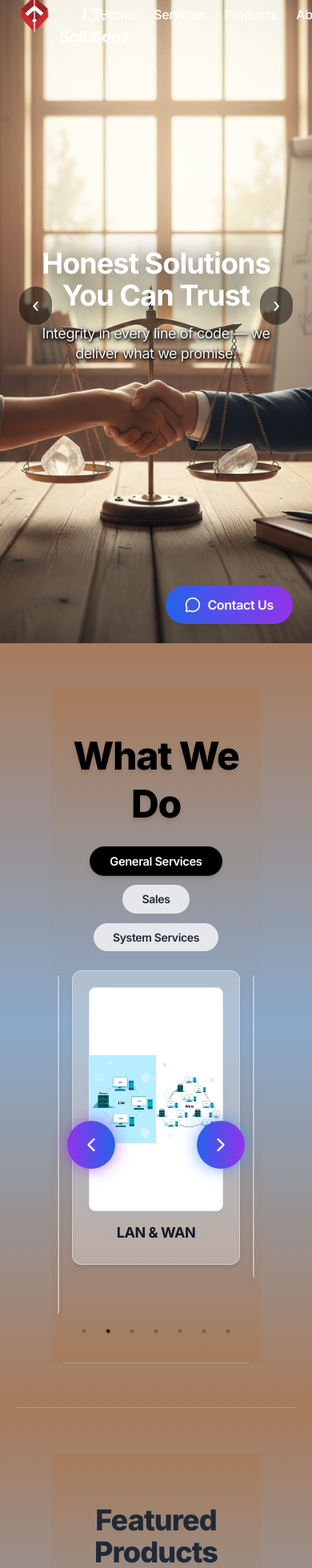
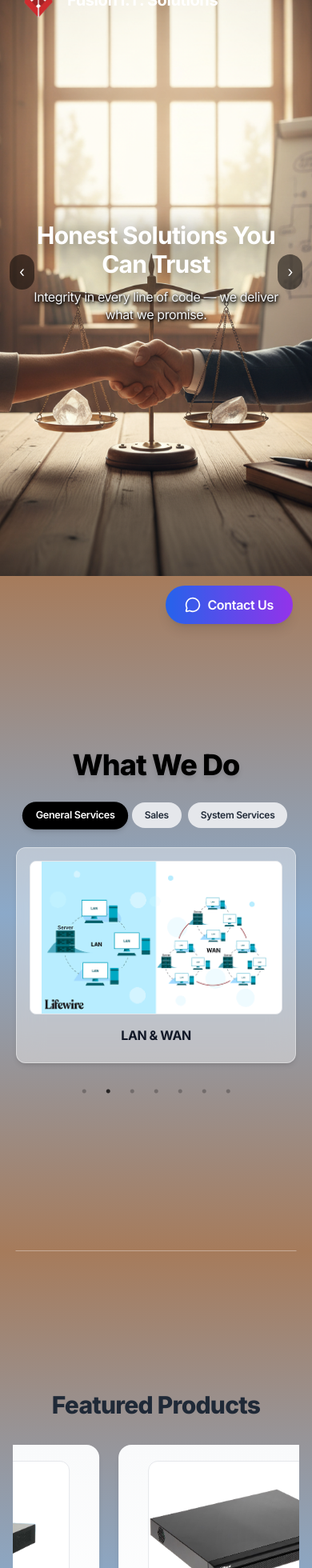
Before and after one commit to DeibBern/fusion-it-frontend, a React (Create React App) app: page / in a window 390 px wide. Shown: the part 40-2000 px from the top of the page at 80% size. Built offline with nearby package versions, Linux system fonts and the light colour scheme.

Commit message:
Latest updates

```diff
--- a/src/App.js
+++ b/src/App.js
@@ -9,7 +9,7 @@ import { Routes, Route, useNavigate, useLocation } from "react-router-dom";
 import { Link as ScrollLink, animateScroll as scroll } from "react-scroll";
 import AllProducts from "./components/AllProducts";
 
-// ✅ Import hero images
+// ✅ Hero Images
 import HonestImg from "./components/HONEST.png";
 import ReliableImg from "./components/RELIABLE.jpg";
 import AffordableImg from "./components/AFFORDABLE.png";
@@ -55,7 +55,7 @@ const Navbar = () => {
           </span>
         </div>
 
-        <div className={`space-x-6 font-medium ${scrolled ? "text-gray-800" : "text-white"}`}>
+        <div className={`hidden md:flex space-x-6 font-medium ${scrolled ? "text-gray-800" : "text-white"}`}>
           <a
             href="#hero"
             onClick={handleHomeClick}
@@ -128,7 +128,6 @@ function Hero() {
   const heroRef = useRef(null);
   const [parallax, setParallax] = useState({ x: 0, y: 0, scrollY: 0 });
 
-  // ✅ Make next stable
   const next = useCallback(() => {
     setAnimating(true);
     setTimeout(() => {
@@ -181,7 +180,11 @@ function Hero() {
   const textTransform = `translate3d(${parallax.x}px, ${parallax.y - parallax.scrollY}px, 0)`;
 
   return (
-    <section className="relative h-screen w-full overflow-hidden" id="hero" ref={heroRef}>
+    <section
+      className="relative h-[90vh] md:h-screen w-full overflow-hidden flex items-center justify-center"
+      id="hero"
+      ref={heroRef}
+    >
       {[0, 1, 2].map((layer) => (
         <div
           key={layer}
@@ -199,23 +202,19 @@ function Hero() {
         ></div>
       ))}
 
-      {/* Dark overlay */}
       <div className="absolute inset-0 bg-black/50 z-5"></div>
 
       <div
-        className={`absolute inset-0 flex flex-col justify-center items-center text-center px-6 z-10 transition-all duration-1000 ${
+        className={`absolute inset-0 flex flex-col justify-center items-center text-center px-4 sm:px-6 z-10 transition-all duration-1000 ${
           animating ? "textOut" : "textIn"
         }`}
-        style={{
-          transform: textTransform,
-          willChange: "transform",
-        }}
+        style={{ transform: textTransform, willChange: "transform" }}
       >
-        <h2 className="text-4xl sm:text-5xl md:text-6xl font-bold text-white mb-4 tracking-tight font-[Inter] drop-shadow-[0_4px_15px_rgba(0,0,0,0.9)]">
+        <h2 className="text-3xl sm:text-5xl md:text-6xl font-bold text-white mb-3 sm:mb-4 tracking-tight font-[Inter] drop-shadow-[0_4px_15px_rgba(0,0,0,0.9)]">
           {slides[currentSlide].title}
         </h2>
         <p
-          className="text-lg sm:text-xl text-gray-100 max-w-3xl tracking-tight leading-snug font-[Inter]"
+          className="text-base sm:text-lg md:text-xl text-gray-100 max-w-[90%] sm:max-w-3xl tracking-tight leading-snug font-[Inter]"
           style={{
             textShadow:
               "0 2px 5px rgba(0,0,0,0.9), 0 3px 8px rgba(0,0,0,0.8), 1px 1px 3px rgba(0,0,0,0.9)",
@@ -227,13 +226,13 @@ function Hero() {
 
       <button
         onClick={prev}
-        className="absolute left-6 top-1/2 -translate-y-1/2 bg-black/50 text-white text-2xl px-4 py-2 rounded-full hover:bg-black/70 transition z-20"
+        className="absolute left-3 sm:left-6 top-1/2 -translate-y-1/2 bg-black/50 text-white text-lg sm:text-2xl px-3 sm:px-4 py-2 rounded-full hover:bg-black/70 transition z-20"
       >
         ‹
       </button>
       <button
         onClick={next}
-        className="absolute right-6 top-1/2 -translate-y-1/2 bg-black/50 text-white text-2xl px-4 py-2 rounded-full hover:bg-black/70 transition z-20"
+        className="absolute right-3 sm:right-6 top-1/2 -translate-y-1/2 bg-black/50 text-white text-lg sm:text-2xl px-3 sm:px-4 py-2 rounded-full hover:bg-black/70 transition z-20"
       >
         ›
       </button>
@@ -249,112 +248,44 @@ function Hero() {
   );
 }
 
-/* ---------------- SECTION WRAPPER ---------------- */
-const SectionWrapper = ({ id, children, elevated = true, small = false, smallHeight = "90vh" }) => {
-  const isProducts = id === "products";
-  return (
-    <section
-      id={id}
-      className={`relative flex items-center justify-center ${
-        isProducts ? "py-4" : "py-4"
-      } px-6 bg-gradient-to-b from-[#E3F2FD] via-[#BBDEFB] to-[#E3F2FD] ${
-        small ? "" : "min-h-screen"
-      }`}
-      style={small ? { minHeight: smallHeight } : {}}
-    >
-      <div
-        className={`max-w-6xl w-full p-10 transition-all duration-500 ${
-          elevated
-            ? "bg-white/10 backdrop-blur-md rounded-3xl shadow-[0_10px_25px_rgba(0,0,0,0.3)] border border-white/20 hover:scale-[1.02] hover:shadow-[0_15px_35px_rgba(0,0,0,0.4)] hover:border-white/30"
-            : ""
-        }`}
-      >
+/* ---------------- WRAPPER ---------------- */
+const SectionWrapper = ({ children, id }) => (
+  <section id={id} className="relative z-10">
     {children}
-      </div>
   </section>
 );
-};
 
 /* ---------------- ABOUT ---------------- */
-function AboutSection() {
-  return (
-    <SectionWrapper id="about" elevated={true}>
-      <div className="grid grid-cols-1 md:grid-cols-2 gap-12 items-center">
-        <div className="text-center md:text-left">
-          <img src={LogoImg} alt="Fusion I.T. Solutions" className="w-28 mx-auto md:mx-0 mb-6" />
-          <h2 className="text-4xl md:text-5xl font-extrabold text-[#734C36] tracking-tight font-[Inter]">
-            Fusion I.T. Solutions
-          </h2>
-          <h3 className="text-2xl md:text-4xl font-bold mt-4 leading-snug text-[#0D1B2A] tracking-tight font-[Inter]">
-            Your #1 Go-To Partner <br /> for All Your IT Needs
-          </h3>
-          <p className="mt-6 text-lg font-medium tracking-tight leading-snug font-[Inter]">
-            Delivering{" "}
-            <span className="text-[#734C36] font-bold">HONEST, RELIABLE, AFFORDABLE</span> and{" "}
-            <span className="text-[#734C36] font-bold">EXPERT</span> solutions across the Philippines.
+const AboutSection = () => (
+  <SectionWrapper id="about">
+    <div className="bg-gray-50 py-20 px-6 md:px-16 text-center">
+      <h2 className="text-4xl font-bold text-gray-800 mb-6 font-[Inter]">About Us</h2>
+      <p className="max-w-3xl mx-auto text-gray-600 text-lg leading-relaxed font-[Inter]">
+        Fusion I.T. Solutions provides complete and innovative IT systems for businesses.
+        We offer customized services that combine honesty, reliability, affordability,
+        and expertise — building solutions that drive success.
       </p>
-        </div>
-        <div>
-          <h2 className="text-3xl md:text-4xl font-bold mb-6 text-[#0D1B2A] tracking-tight font-[Inter]">
-            About Us
-          </h2>
-          <p className="text-lg leading-relaxed mb-4 tracking-tight font-[Inter]">
-            Fusion I.T. Solutions is a premier technology solutions provider based in San Juan, Batangas, Philippines.
-            Our mission is to deliver honest service, reliable solutions, and affordable prices.
-          </p>
-          <p className="text-lg leading-relaxed tracking-tight font-[Inter]">
-            Whether you need software, hardware, networking, security, solar solutions, technical support, or paper
-            products, Fusion I.T. Solutions has the expertise and experience to deliver.
-          </p>
-        </div>
     </div>
   </SectionWrapper>
 );
-}
 
 /* ---------------- FOOTER ---------------- */
-function Footer() {
-  return (
-    <footer className="bg-[#1a1a1a] text-white py-10">
-      <div className="max-w-6xl mx-auto text-center font-[Inter]">
-        <p className="text-lg font-semibold">Fusion I.T. Solutions</p>
-        <p className="text-gray-400 mt-2">Empowering Businesses through Technology and Innovation.</p>
-        <div className="mt-4 flex justify-center space-x-6 text-sm text-gray-400">
-          <a href="#hero" className="hover:text-blue-400">
-            Home
-          </a>
-          <a href="#what-we-do" className="hover:text-blue-400">
-            Services
-          </a>
-          <a href="#products" className="hover:text-blue-400">
-            Products
-          </a>
-          <a href="#about" className="hover:text-blue-400">
-            About
-          </a>
-        </div>
-        <p className="text-xs text-gray-500 mt-6">
-          © {new Date().getFullYear()} Fusion I.T. Solutions. All rights reserved.
-        </p>
-      </div>
+const Footer = () => (
+  <footer className="bg-[#0D1B2A] text-white text-center py-6 font-[Inter]">
+    <p>© {new Date().getFullYear()} Fusion I.T. Solutions. All rights reserved.</p>
   </footer>
 );
-}
 
-/* ---------------- HOME PAGE ---------------- */
+/* ---------------- HOMEPAGE ---------------- */
 function HomePage() {
-  useEffect(() => {
-    window.scrollTo({ top: 0, behavior: "auto" });
-  }, []);
-
   return (
     <>
       <Navbar />
       <Hero />
-      <SectionWrapper id="what-we-do" elevated={false} small={true} smallHeight="60vh">
+      <SectionWrapper id="what-we-do">
         <WhatWeDo />
       </SectionWrapper>
-      <SectionWrapper id="products" elevated={false}>
+      <SectionWrapper id="products">
         <ProductsSection />
       </SectionWrapper>
       <AboutSection />
@@ -364,40 +295,13 @@ function HomePage() {
   );
 }
 
-/* ---------------- MAIN APP ---------------- */
+/* ---------------- APP ---------------- */
 function App() {
-  const location = useLocation();
-
-  useEffect(() => {
-    if ("scrollRestoration" in window.history) {
-      window.history.scrollRestoration = "manual";
-    }
-  }, []);
-
-  useEffect(() => {
-    window.scrollTo({ top: 0, behavior: "auto" });
-  }, [location.pathname]);
-
   return (
-    <div className="App animate-gradient">
     <Routes>
       <Route path="/" element={<HomePage />} />
       <Route path="/products" element={<AllProducts />} />
     </Routes>
-
-      <style>{`
-        @keyframes gradientShift {
-          0% { background-position: 0% 50%; }
-          50% { background-position: 100% 50%; }
-          100% { background-position: 0% 50%; }
-        }
-        .animate-gradient {
-          background: linear-gradient(135deg, #D5BCA1, #B4C8E0, #D5BCA1);
-          background-size: 400% 400%;
-          animation: gradientShift 60s ease infinite;
-        }
-      `}</style>
-    </div>
   );
 }
 
--- a/src/components/Navbar.jsx
+++ b/src/components/Navbar.jsx
@@ -1,76 +1,83 @@
 import React, { useState } from "react";
-import { Menu, X } from "lucide-react"; // ✅ For clean icons (hamburger + close)
 
 export default function Navbar() {
   const [isOpen, setIsOpen] = useState(false);
 
+  const handleToggle = () => setIsOpen(!isOpen);
+  const handleClose = () => setIsOpen(false);
+
   return (
-    <header className="bg-primary text-white shadow-md sticky top-0 z-50">
-      <div className="max-w-7xl mx-auto px-6 py-4 flex justify-between items-center">
-        {/* Logo / Company Name */}
-        <h1 className="text-2xl font-bold tracking-wide">MyCompany</h1>
+    <nav className="bg-red-600 text-white fixed w-full top-0 z-50 shadow-lg">
+      <div className="container mx-auto flex justify-between items-center px-6 py-4">
+        {/* Logo */}
+        <div className="font-extrabold text-2xl tracking-wide">YourLogo</div>
 
-        {/* Desktop Navigation */}
-        <nav className="hidden md:flex space-x-8">
-          <a href="#home" className="hover:text-gray-200 transition">
-            Home
-          </a>
-          <a href="#about" className="hover:text-gray-200 transition">
-            About
-          </a>
-          <a href="#services" className="hover:text-gray-200 transition">
-            Services
-          </a>
-          <a href="#contact" className="hover:text-gray-200 transition">
-            Contact
-          </a>
-        </nav>
+        {/* Desktop Menu */}
+        <div className="hidden md:flex gap-8 font-semibold">
+          <a href="#hero" className="hover:text-red-200 transition">Home</a>
+          <a href="#about" className="hover:text-red-200 transition">About</a>
+          <a href="#services" className="hover:text-red-200 transition">What We Do</a>
+          <a href="#products" className="hover:text-red-200 transition">Products</a>
+          <a href="#contact" className="hover:text-red-200 transition">Contact</a>
+        </div>
 
-        {/* Mobile Menu Button */}
+        {/* Hamburger Button */}
         <button
-          className="md:hidden text-white focus:outline-none"
-          onClick={() => setIsOpen(!isOpen)}
-          aria-label="Toggle menu"
+          onClick={handleToggle}
+          className="md:hidden focus:outline-none focus:ring-2 focus:ring-white"
+          aria-expanded={isOpen}
+          aria-label="Toggle navigation menu"
         >
-          {isOpen ? <X size={28} /> : <Menu size={28} />}
+          <svg
+            xmlns="http://www.w3.org/2000/svg"
+            className="h-7 w-7"
+            fill="none"
+            viewBox="0 0 24 24"
+            stroke="currentColor"
+          >
+            {isOpen ? (
+              <path
+                strokeLinecap="round"
+                strokeLinejoin="round"
+                strokeWidth={2}
+                d="M6 18L18 6M6 6l12 12"
+              />
+            ) : (
+              <path
+                strokeLinecap="round"
+                strokeLinejoin="round"
+                strokeWidth={2}
+                d="M4 6h16M4 12h16M4 18h16"
+              />
+            )}
+          </svg>
         </button>
       </div>
 
-      {/* Mobile Dropdown Menu */}
-      {isOpen && (
-        <div className="md:hidden bg-primary border-t border-gray-700">
-          <nav className="flex flex-col items-center space-y-4 py-4">
-            <a
-              href="#home"
-              className="hover:text-gray-200 transition"
-              onClick={() => setIsOpen(false)}
+      {/* Mobile Menu */}
+      <div
+        className={`md:hidden bg-red-700 overflow-hidden transition-all duration-300 ${
+          isOpen ? "max-h-96 py-4" : "max-h-0"
+        }`}
       >
+        <div className="flex flex-col space-y-3 px-6 font-semibold">
+          <a href="#hero" onClick={handleClose} className="hover:text-red-200 transition">
             Home
           </a>
-            <a
-              href="#about"
-              className="hover:text-gray-200 transition"
-              onClick={() => setIsOpen(false)}
-            >
+          <a href="#about" onClick={handleClose} className="hover:text-red-200 transition">
             About
           </a>
-            <a
-              href="#services"
-              className="hover:text-gray-200 transition"
-              onClick={() => setIsOpen(false)}
-            >
-              Services
+          <a href="#services" onClick={handleClose} className="hover:text-red-200 transition">
+            What We Do
           </a>
-            <a
-              href="#contact"
-              className="hover:text-gray-200 transition"
-              onClick={() => setIsOpen(false)}
-            >
+          <a href="#products" onClick={handleClose} className="hover:text-red-200 transition">
+            Products
+          </a>
+          <a href="#contact" onClick={handleClose} className="hover:text-red-200 transition">
             Contact
           </a>
+        </div>
+      </div>
     </nav>
-        </div>
-      )}
-    </header>
   );
 }
--- a/src/components/ProductsSection.js
+++ b/src/components/ProductsSection.js
@@ -9,7 +9,6 @@ import { products as localProducts } from "../data/products"; // ✅ local data
 const ProductsSection = () => {
   const [products, setProducts] = useState([]);
 
-  // ✅ Use local data (no API)
   useEffect(() => {
     setProducts(localProducts);
   }, []);
@@ -26,17 +25,25 @@ const ProductsSection = () => {
     dots: false,
     pauseOnHover: true,
     responsive: [
+      { breakpoint: 1280, settings: { slidesToShow: 2 } },
       { breakpoint: 1024, settings: { slidesToShow: 2 } },
-      { breakpoint: 640, settings: { slidesToShow: 1 } },
+      { breakpoint: 768, settings: { slidesToShow: 1, arrows: false } },
+      { breakpoint: 640, settings: { slidesToShow: 1, arrows: false } },
     ],
   };
 
   return (
     <section
       id="products"
-      className="min-h-screen bg-white flex flex-col items-center justify-center py-16 px-6"
+      className="min-h-screen bg-white flex flex-col items-center justify-center py-16 px-4 sm:px-6"
     >
-      <h2 className="text-4xl font-extrabold mb-8 text-center text-gray-800 font-[Inter] tracking-tight">
+      {/* Global Font */}
+      <style>{`
+        @import url('https://fonts.googleapis.com/css2?family=Inter:wght@400;500;600;700;800&display=swap');
+        * { font-family: 'Inter', sans-serif !important; letter-spacing: -0.02em; }
+      `}</style>
+
+      <h2 className="text-3xl sm:text-4xl font-extrabold mb-8 text-center text-gray-800 font-[Inter] tracking-tight">
         Featured Products
       </h2>
 
@@ -44,21 +51,21 @@ const ProductsSection = () => {
         <div className="w-full max-w-7xl">
           <Slider {...settings}>
             {products.map((product) => (
-              <div key={product.id} className="px-4">
-                <div className="bg-gradient-to-b from-gray-50 to-white rounded-2xl shadow-md hover:shadow-xl transition-all duration-300 overflow-hidden p-6 flex flex-col items-center">
+              <div key={product.id} className="px-3 sm:px-4">
+                <div className="bg-gradient-to-b from-gray-50 to-white rounded-2xl shadow-md hover:shadow-xl transition-all duration-300 overflow-hidden p-5 sm:p-6 flex flex-col items-center">
                   {product.image && (
-                    <div className="w-64 h-64 flex items-center justify-center bg-white rounded-xl mb-4 overflow-hidden border border-gray-200">
+                    <div className="w-full max-w-[260px] sm:max-w-[300px] h-48 sm:h-64 flex items-center justify-center bg-white rounded-xl mb-4 overflow-hidden border border-gray-200">
                       <img
                         src={product.image}
                         alt={product.name}
-                        className="max-w-full max-h-full object-contain"
+                        className="object-contain w-full h-full transition-transform duration-500 hover:scale-105"
                       />
                     </div>
                   )}
-                  <h3 className="text-2xl font-bold text-gray-800 mb-2 font-[Inter] text-center">
+                  <h3 className="text-xl sm:text-2xl font-bold text-gray-800 mb-2 font-[Inter] text-center">
                     {product.name}
                   </h3>
-                  <p className="text-gray-600 text-center text-sm font-[Inter] leading-snug">
+                  <p className="text-gray-600 text-center text-sm sm:text-base font-[Inter] leading-snug">
                     {product.description?.length > 80
                       ? product.description.substring(0, 80) + "..."
                       : product.description}
@@ -69,12 +76,14 @@ const ProductsSection = () => {
           </Slider>
         </div>
       ) : (
-        <p className="text-gray-500 font-[Inter]">No products available yet.</p>
+        <p className="text-gray-500 font-[Inter] text-center">
+          No products available yet.
+        </p>
       )}
 
       <Link
         to="/products"
-        className="mt-12 bg-[#0D1B2A] hover:bg-[#132E47] text-white px-8 py-3 rounded-full font-semibold shadow-md transition-transform transform hover:scale-105 font-[Inter]"
+        className="mt-12 bg-[#0D1B2A] hover:bg-[#132E47] text-white px-6 sm:px-8 py-3 rounded-full font-semibold shadow-md transition-transform transform hover:scale-105 font-[Inter]"
       >
         View More Products →
       </Link>
--- a/src/components/WhatWeDo.js
+++ b/src/components/WhatWeDo.js
@@ -4,7 +4,7 @@ import Slider from "react-slick";
 import "slick-carousel/slick/slick.css";
 import "slick-carousel/slick/slick-theme.css";
 import { ChevronLeft, ChevronRight } from "lucide-react";
-import { whatWeDo } from "../data/whatWeDo"; // ← now using local data
+import { whatWeDo } from "../data/whatWeDo"; // ← local data
 
 const CATEGORY_ORDER = ["General Services", "Sales", "System Services"];
 
@@ -12,26 +12,26 @@ const CATEGORY_ORDER = ["General Services", "Sales", "System Services"];
 const NextArrow = ({ onClick }) => (
   <button
     onClick={onClick}
-    className="absolute right-3 top-1/2 transform -translate-y-1/2
+    className="absolute right-2 sm:right-3 top-1/2 transform -translate-y-1/2
                bg-gradient-to-r from-blue-600 to-purple-600 text-white
-               p-4 rounded-full shadow-[0_0_20px_rgba(59,130,246,0.7)]
-               hover:shadow-[0_0_35px_rgba(147,51,234,0.8)]
+               p-3 sm:p-4 rounded-full shadow-[0_0_15px_rgba(59,130,246,0.7)]
+               hover:shadow-[0_0_25px_rgba(147,51,234,0.8)]
                hover:scale-110 transition-all duration-300 z-10"
   >
-    <ChevronRight size={28} />
+    <ChevronRight size={22} className="sm:w-7 sm:h-7" />
   </button>
 );
 
 const PrevArrow = ({ onClick }) => (
   <button
     onClick={onClick}
-    className="absolute left-3 top-1/2 transform -translate-y-1/2
+    className="absolute left-2 sm:left-3 top-1/2 transform -translate-y-1/2
                bg-gradient-to-r from-purple-600 to-blue-600 text-white
-               p-4 rounded-full shadow-[0_0_20px_rgba(147,51,234,0.7)]
-               hover:shadow-[0_0_35px_rgba(59,130,246,0.8)]
+               p-3 sm:p-4 rounded-full shadow-[0_0_15px_rgba(147,51,234,0.7)]
+               hover:shadow-[0_0_25px_rgba(59,130,246,0.8)]
                hover:scale-110 transition-all duration-300 z-10"
   >
-    <ChevronLeft size={28} />
+    <ChevronLeft size={22} className="sm:w-7 sm:h-7" />
   </button>
 );
 
@@ -41,7 +41,6 @@ export default function WhatWeDo() {
   const [activeTab, setActiveTab] = useState("General Services");
 
   useEffect(() => {
-    // instead of fetching, use local data
     setCategories(whatWeDo);
     setLoading(false);
   }, []);
@@ -61,16 +60,26 @@ export default function WhatWeDo() {
     nextArrow: <NextArrow />,
     prevArrow: <PrevArrow />,
     responsive: [
+      { breakpoint: 1536, settings: { centerPadding: "180px" } },
       { breakpoint: 1280, settings: { centerPadding: "80px" } },
-      { breakpoint: 768, settings: { centerPadding: "40px" } },
-      { breakpoint: 480, settings: { centerPadding: "10px" } },
+      { breakpoint: 1024, settings: { centerPadding: "60px" } },
+      { breakpoint: 768, settings: { centerPadding: "30px" } },
+      {
+        breakpoint: 640,
+        settings: {
+          centerMode: false,
+          arrows: false,
+          dots: true,
+          slidesToShow: 1,
+        },
+      },
     ],
   };
 
   return (
     <section
       id="whatwedo"
-      className="relative min-h-screen flex flex-col items-center justify-center px-2 py-4
+      className="relative min-h-screen flex flex-col items-center justify-center px-3 sm:px-6 py-10
                  bg-gradient-to-b from-white via-gray-50 to-white text-gray-900"
     >
       {/* Apply Inter Font Globally */}
@@ -82,17 +91,17 @@ export default function WhatWeDo() {
         }
       `}</style>
 
-      <h2 className="text-5xl md:text-6xl font-extrabold mb-6 text-center text-black leading-tight tracking-tight drop-shadow-md">
+      <h2 className="text-4xl sm:text-5xl md:text-6xl font-extrabold mb-6 text-center text-black leading-tight tracking-tight drop-shadow-md">
         What We Do
       </h2>
 
       {/* Category Tabs */}
-      <div className="flex flex-wrap justify-center gap-3 mb-6 tracking-tight">
+      <div className="flex flex-wrap justify-center gap-2 sm:gap-3 mb-6 tracking-tight">
         {CATEGORY_ORDER.map((category) => (
           <button
             key={category}
             onClick={() => setActiveTab(category)}
-            className={`px-6 py-2 rounded-full font-semibold text-sm leading-snug tracking-tight transition-all duration-300 ${
+            className={`px-4 sm:px-6 py-2 rounded-full font-semibold text-xs sm:text-sm leading-snug tracking-tight transition-all duration-300 ${
               activeTab === category
                 ? "bg-black text-white shadow-md scale-105"
                 : "bg-gray-200 text-gray-800 hover:bg-gray-300"
@@ -108,14 +117,14 @@ export default function WhatWeDo() {
         {categories[activeTab] && categories[activeTab].length > 0 ? (
           <Slider {...sliderSettings}>
             {categories[activeTab].map((item) => (
-              <div key={item.id} className="px-2">
+              <div key={item.id} className="px-2 sm:px-3">
                 <div
-                  className="bg-white/30 backdrop-blur-lg rounded-xl shadow-md hover:shadow-lg
-                             transition-all duration-300 p-5 text-center border border-white/40
+                  className="bg-white/40 backdrop-blur-lg rounded-xl shadow-md hover:shadow-lg
+                             transition-all duration-300 p-4 sm:p-6 text-center border border-white/40
                              leading-snug tracking-tight"
                 >
                   {item.Image && (
-                    <div className="w-full h-[280px] md:h-[340px] bg-white flex items-center justify-center overflow-hidden rounded-lg mb-4 border border-gray-200">
+                    <div className="w-full h-48 sm:h-64 md:h-[340px] bg-white flex items-center justify-center overflow-hidden rounded-lg mb-4 border border-gray-200">
                       <img
                         src={item.Image}
                         alt={item.Title}
@@ -123,11 +132,11 @@ export default function WhatWeDo() {
                       />
                     </div>
                   )}
-                  <h3 className="font-bold text-lg md:text-xl text-gray-900 mb-2 leading-tight tracking-tight">
+                  <h3 className="font-bold text-base sm:text-lg md:text-xl text-gray-900 mb-2 leading-tight tracking-tight">
                     {item.Title}
                   </h3>
                   {item.Description && (
-                    <p className="text-gray-700 text-sm md:text-base max-w-xl mx-auto leading-snug tracking-tight">
+                    <p className="text-gray-700 text-xs sm:text-sm md:text-base max-w-xl mx-auto leading-snug tracking-tight">
                       {item.Description}
                     </p>
                   )}
```
Also changed, not shown: src/components/AllProducts.js (+9 -7 lines). Lines whose indentation alone changed are shown as unchanged.
